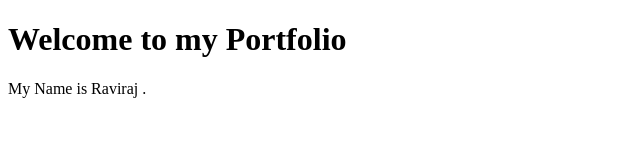
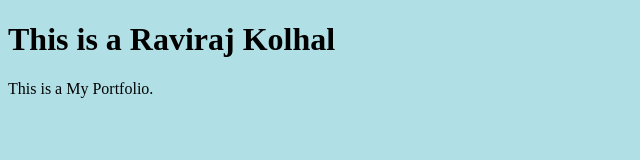
Before and after one commit to RavirajKolhal/Java, a plain HTML site: page index.html in a window 1280 px wide. Shown: the whole page, without its empty margins (0-640 px from the left). Drawn offline with Linux system fonts and the light colour scheme.

Commit message:
Update index.html

```diff
--- a/index.html
+++ b/index.html
@@ -1,10 +1,10 @@
+
 <!DOCTYPE html>
 <html>
-<body>
+<body style="background-color:powderblue;">
 
-<h1>Welcome to my Portfolio</h1>
-
-<p>My Name is Raviraj .</p>
+<h1>This is a Raviraj Kolhal</h1>
+<p>This is a My Portfolio.</p>
 
 </body>
 </html>
```
